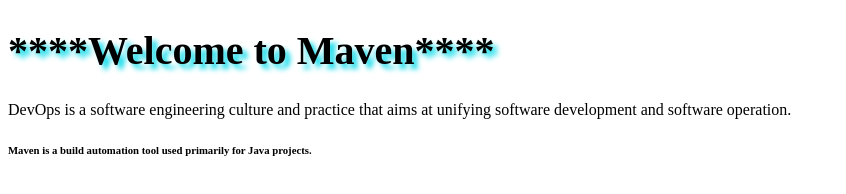
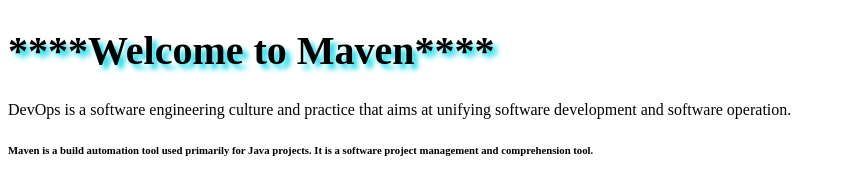
Before and after one commit to nikhmane/hellomaven, a plain HTML site: page WebContent/pages/WelcomeFile.html in a window 1280 px wide. Shown: the whole page, without its empty margins (0-846 px from the left). Drawn offline with Linux system fonts and the light colour scheme.

Commit message:
Update WelcomeFile.html
Updated Welcomefile

```diff
--- a/WebContent/pages/WelcomeFile.html
+++ b/WebContent/pages/WelcomeFile.html
@@ -16,6 +16,6 @@
 <body>
 <h1>****Welcome to Maven****</h1>
 <p>DevOps is a software engineering culture and practice that aims at unifying software development and software operation.</p>
-    <h6>Maven is a build automation tool used primarily for Java projects.</h6>
+    <h6>Maven is a build automation tool used primarily for Java projects. It is a software project management and comprehension tool.</h6>
 </body>
 </html>
```
